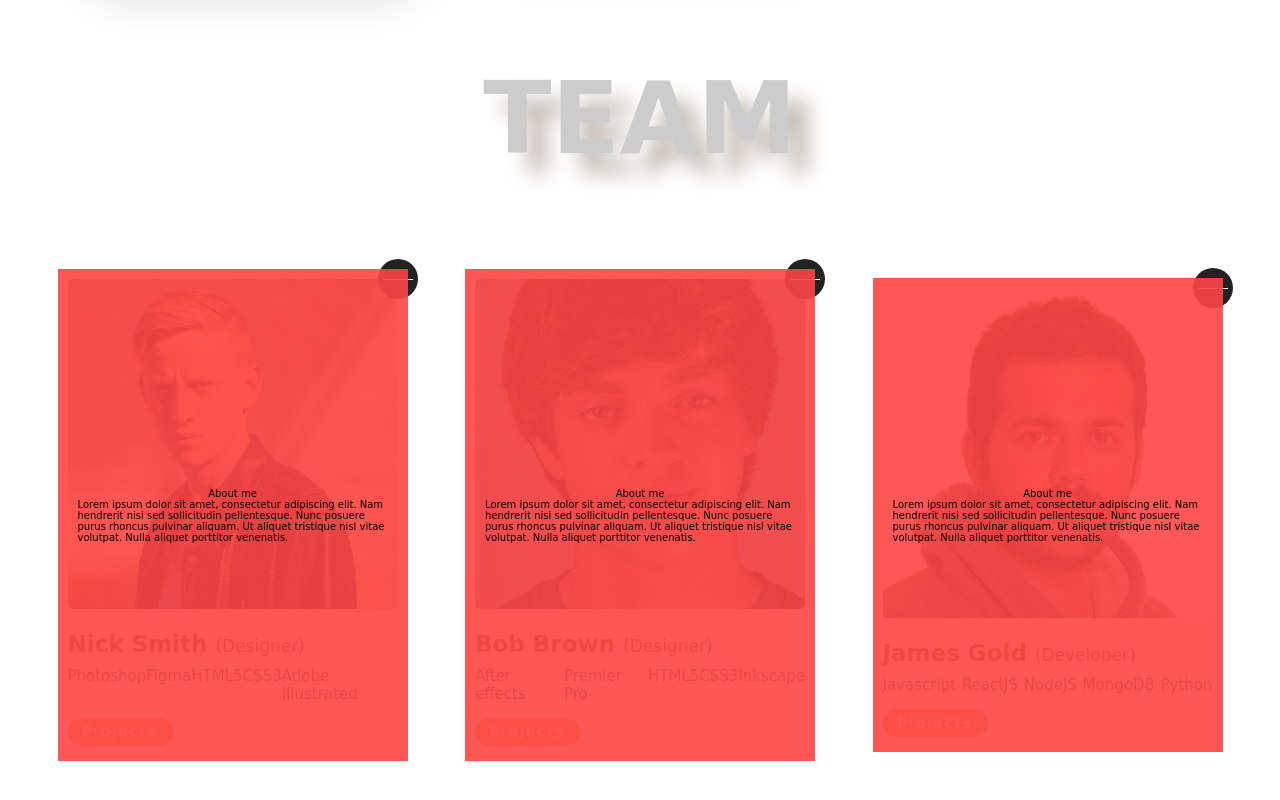
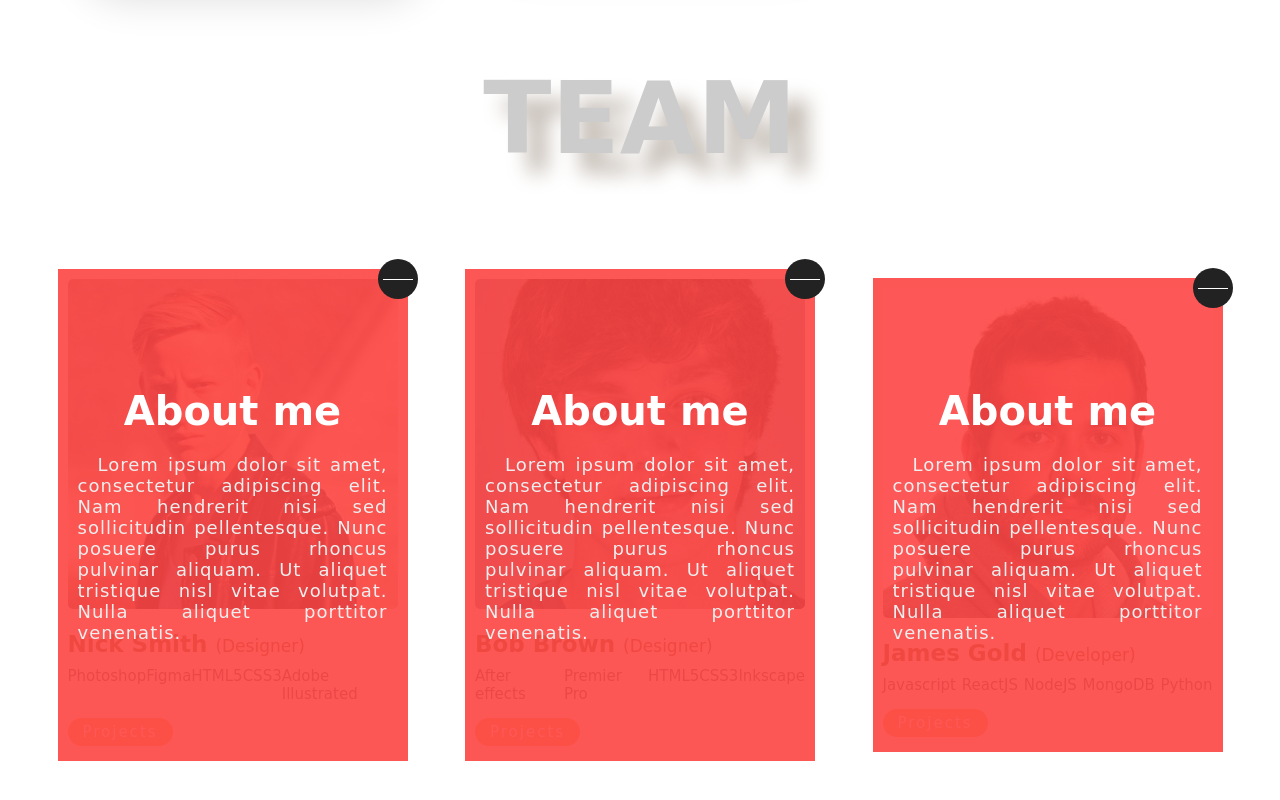
Before and after one commit to ANDREWAHN-UK/creative-agency, a plain HTML site: page index.html in a window 1280 px wide. Shown: the part 1590-2390 px from the top of the page. Drawn offline with Linux system fonts and the light colour scheme; files whose address does not match are found by name; a web font is replaced by a local one.

Commit message:
more styling of section 3 in style.css

```diff
--- a/assets/style.css
+++ b/assets/style.css
@@ -293,6 +293,7 @@ html {
     align-items: center;
     padding: .5rem;
     cursor: pointer;
+    z-index: 50;
 }
 
 .story-btn-line{
@@ -314,3 +315,18 @@ html {
     align-items: center;
     padding: 2rem;
 }
+
+.story-heading{
+    font-size: 4rem;
+    font-weight: 700;
+    color: #fff;
+    margin-bottom: 2rem;
+}
+
+.story-paragraph{
+    font-size: 1.8rem;
+    color: #eee;
+    text-align: justify;
+    letter-spacing: .1rem;
+    text-indent: 2rem;
+}
```
